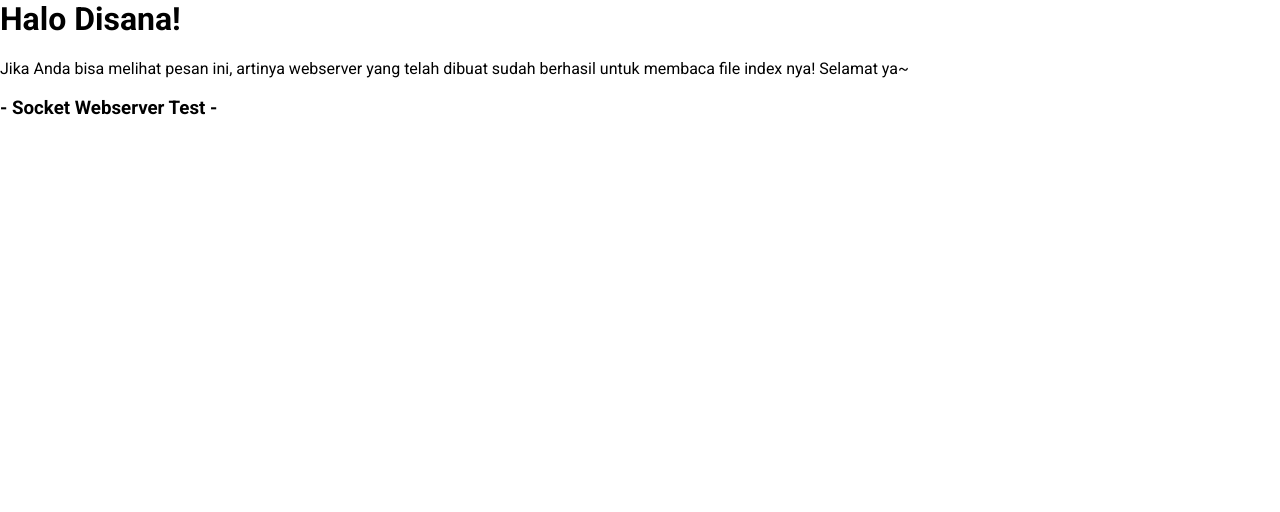
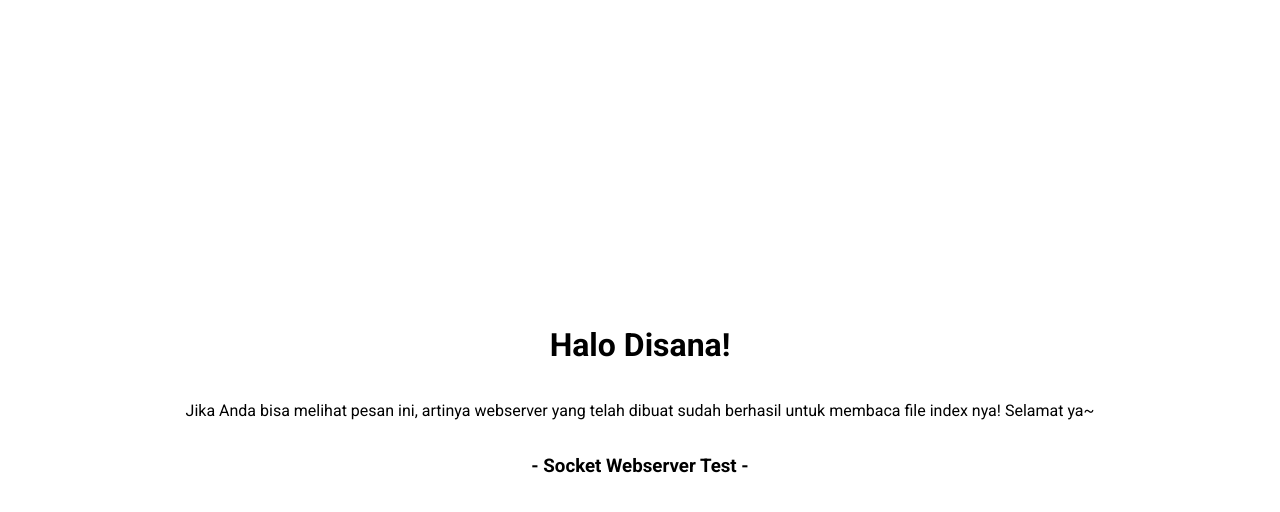
Before and after one commit to FakhriF/socket-basic-webserver, a plain HTML site: page index.html in a window 1280 px wide. Drawn offline with Linux system fonts and the light colour scheme.

Commit message:
Menambah class style cadangan

```diff
--- a/style.css
+++ b/style.css
@@ -3,7 +3,16 @@ body {
   margin: 0;
 }
 
-.thirdSectionInside {
+.section-A {
+  height: 100vh;
+  text-align: center;
+  display: flex;
+  flex-direction: column;
+  align-items: center;
+  justify-content: center;
+}
+
+.section-B {
   /* padding: 20px; */
   /* display: flex; */
   justify-content: space-between;
```
